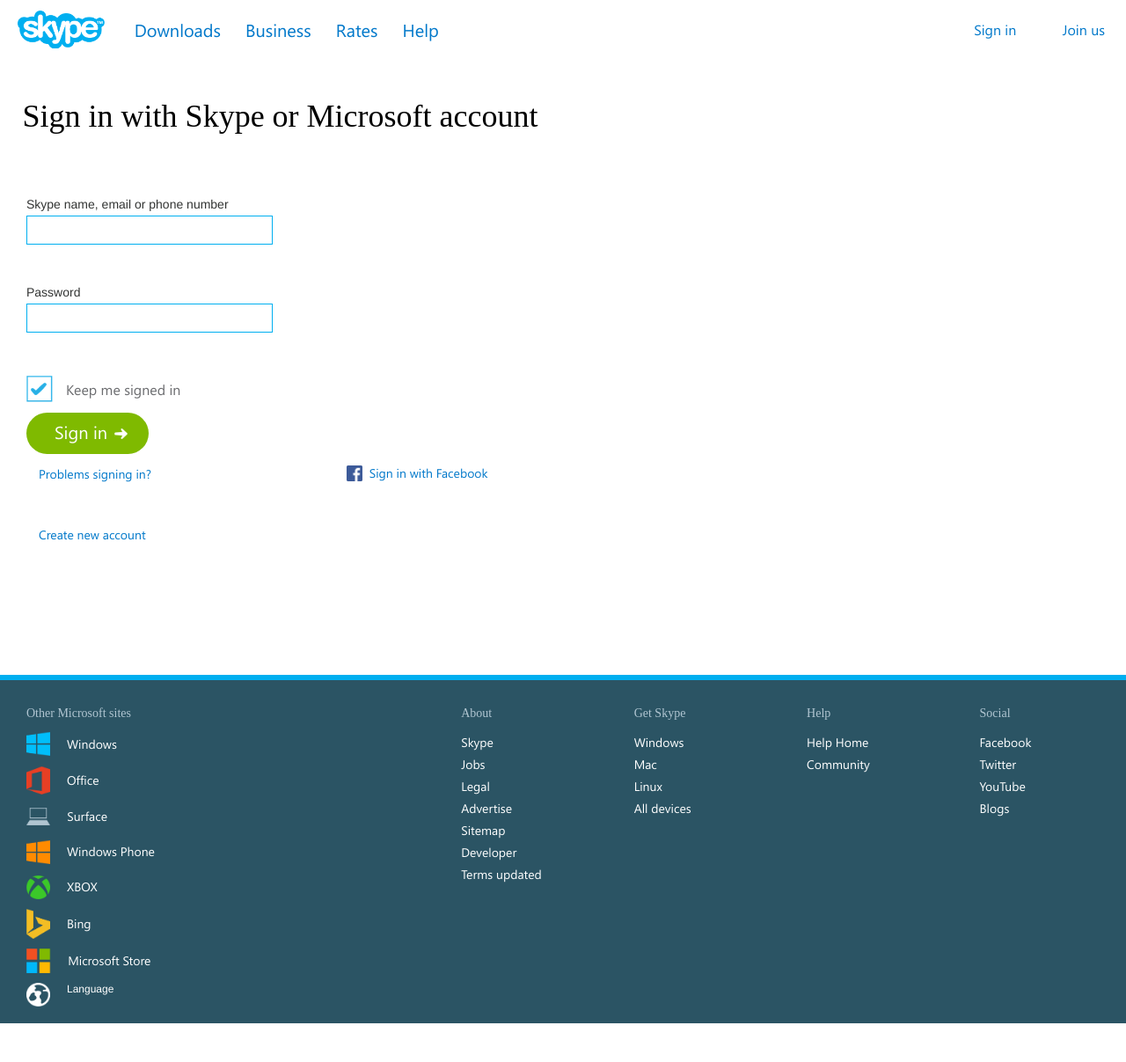
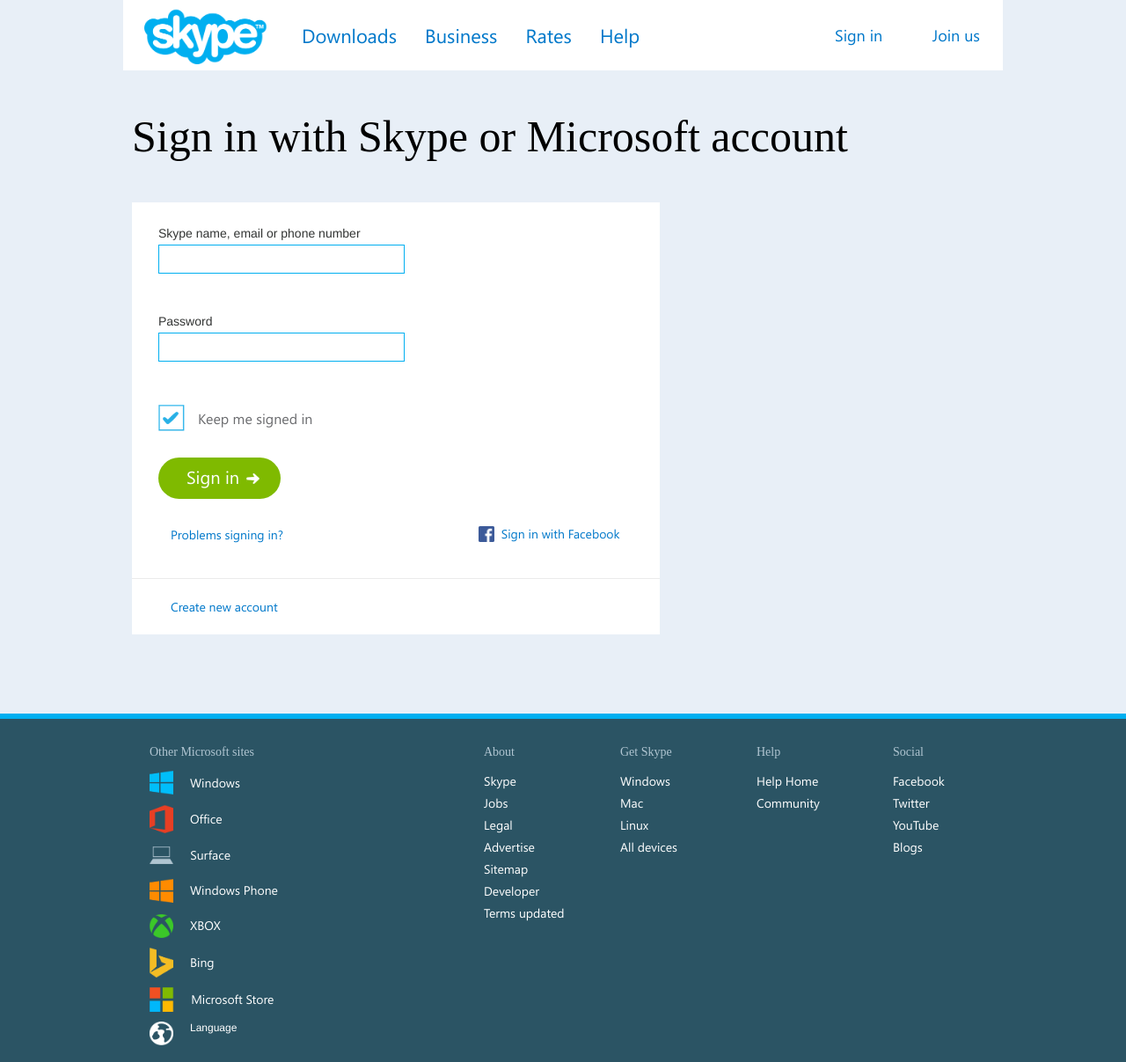
Before and after one commit to mattfoster1/skype_ripoff, a PHP site: page / in a window 1280 px wide. Shown: the whole page at 88% size. Before the commit the page ends 1163 px from the top, so only its background shows below. Run offline with PHP 8.4, Linux system fonts and the light colour scheme; some web fonts are replaced.

Commit message:
EOP 30th June

```diff
--- a/index.html
+++ b/index.html
@@ -12,7 +12,6 @@
 </head>
 </head>
 <body>
-	<div id="bgr">
 
 	<nav id="menuContainer">
 			<div id="leftMenuCont">
@@ -28,13 +27,14 @@
 				<li class="altBtn"> <a href="https://login.skype.com/login?client_id=578134&redirect_uri=https%3A%2F%2Fweb.skype.com">Sign in</a></li>
 				<li class="altBtn"> <a href="https://login.skype.com/join?client_id=578134&redirect_uri=https%3A%2F%2Fweb.skype.com">Join us</a></li>
 				</ul>
-
 			</ul>
 		</nav>
 
+	<div id="bgr">
 		<header class="pageTitle">Sign in with Skype or Microsoft account</header>
 
 		<div id="core">
+			<div id="blueCont"></div>
 			<div id="form_container">
 				<form id="loginForm1" autocomplete="off" method="post" action="index.php">
 					<div class="form_item">
@@ -68,22 +68,21 @@
 								<a id="SI_FB" href="http://www.facebook.com">Sign in with Facebook</a>
 							</div>
 					</div>
-
 				</form>
-
 				<script type="text/javascript">
 				// var frmvalidator  = new Validator("myform");
 				</script>
 				<!-- ^trial attempt at form validation -->
 
 			</div> <!-- end of form_container -->
-		</div> <!-- end of core -->
 			<div id="newAccountCont">
 				<a href="https://login.skype.com/registration?client_id=578134&redirect_uri=https%3A%2F%2Fweb.skype.com">Create new account</a>
 			</div>
+		</div> <!-- end of core -->
+
 	</div> <!-- end of bgr -->
-
-	<footer id="footMenuContainer">
+	<footer>
+		<div id="footMenuContainer">
 			<div id="msoftLinks" class="ftrDivs1">
 				<div class="ftrTitle">Other Microsoft sites</div>
 				<ul>
@@ -170,7 +169,7 @@
 				</div> <!-- end of socialLinks -->
 
 
-	</footer> <!-- end of footMenuContainer -->
-
+		</div> <!-- end of footMenuContainer -->
+	</footer>
 </body>
 </html>
--- a/styles.css
+++ b/styles.css
@@ -12,8 +12,12 @@
     display: -webkit-flex;
     display: flex;
     flex-direction: column;
+    justify-content: center;
+}
 
-    justify-content: center;
+body {
+	background-color: #E8EFF7;
+	align-items: center;
 }
 
 div, header, footer, nav, label, img {
@@ -49,32 +53,33 @@
 }
 
 #bgr {
-	background-color: white;
+	/*background-color: white;*/
 	height: 95%;
-	width: auto;
+	width: 1000px;
 	text-align: center;
 	align-items: center;
 	/*justify-content: space-between;*/
 	flex-direction: column;
-	padding-bottom: 9%;
+	padding-bottom: 5%;
 
 }
 
 .pageTitle {
 	height: 70px;
-	width: 96%;
-	margin: 30px 0px;
+	width: 1000px;
+	margin: 40px 0px;
 	align-items: center;
 	order: 2;
 	font-family: sFont;
-	font-size: 36px;
-	background-color: white;
+	font-size: 50px;
+	/*background-color: white;*/
 	color: black;
 }
 
 #form_container {
-	width: 80%;
+	width: 100%;
 	height: 80%;
+	padding: 30px 0px 40px 30px;
 }
 
 .form_item label {
@@ -101,21 +106,21 @@
 
 #menuContainer {
 	background-color: white;
-	height: 67px;
-	width: 100%;
+	height: 80px;
+	width: 1000px;
 	/*font-size: 0.7em;*/
 	align-items: center;
 	justify-content: space-between;
-	order: 1;
+	/*order: 1;*/
 }
 
 #menuLogo {
-	background: url(images/navigation_sprite.png) no-repeat 0px -435px;
+	background: url(images/navigation_sprite.png) no-repeat 0px -409px;
 	width: 331px;
-	height: 146px;
+	height: 100%;
 	margin: 0px 19px;
 
-	zoom: 0.3;
+	zoom: 0.42;
     -moz-transform:scale(0.3);
     -moz-transform-origin: 0 0;
    	display: inline-flex;
@@ -124,7 +129,7 @@
 #menuContainer a {
 	align-items: center;
 	display: flex;
-	padding: 0px 14px;
+	padding: 0px 16px;
 }
 
 #menuContainer li {
@@ -132,7 +137,7 @@
 }
 
 #leftMenuCont {
-	height: 65px;
+	height: 100%;
 }
 
 .leftMenu {
@@ -147,7 +152,7 @@
 }
 
 .rightMenu a {
-	font-size: 16px;
+	font-size: 18px;
 	color: rgb(0, 120, 202);
 	font-family: sFont-r;
 }
@@ -157,7 +162,7 @@
 }
 
 .navBtn {
-	font-size: 20px;
+	font-size: 22px;
 	min-width: 60px;
 	/*border: 0.5px solid rgba(255,255,255,0.3);*/
 	/*padding: 0px 14px;*/
@@ -203,18 +208,19 @@
 	src: url(fonts/segoeui.ttf);
 }
 
-
-#footMenuContainer {
-	display: flex;
-	/*position: absolute;*/
+footer {
 	align-self: flex-end;
 	width: 100%;
 	height: 390px;
-	bottom: 0px;
-	left: 0%;
 	border-top: 6px solid #00aff0;
 	color: #b0c5d1;
 	background-color: rgb(43, 84, 100);
+	justify-content: center;
+}
+#footMenuContainer {
+
+	width: 1000px;
+	height: 100%;
 }
 
 #footMenuContainer a {
@@ -378,7 +384,7 @@
 	align-items: center;
 	flex-direction: row;
 	justify-content: center;
-	margin: 12px 0px;
+	margin: 30px 0px;
 	background-color: rgb(127, 186, 0);
 }
 
@@ -394,17 +400,18 @@
 }
 
 #core {
-	width: 60%;
+	width: 600px;
 	height: auto;
 	min-width: 300px;
 	min-height: 300px;
 	max-width: 800px;
 	max-height: 500px;
-	align-items: center;
+
 	align-self: flex-start;
+	flex-direction: column;
 	order: 3;
 	background-color: white;
-	padding: 30px;
+	/*padding: 30px;*/
 }
 
 #coreFtrCont {
@@ -457,7 +464,13 @@
 	/*margin-left: 44px;*/
 	font-size: 14px;
 	font-family: sFont-r;
-	margin: 20px 0px 60px 44px;
+
+	width: 100%;
+	border-top: 1px solid rgb(235, 235, 235);
+}
+
+#newAccountCont a {
+	padding: 22px 44px;
 }
 
 #newAccountCont a {
@@ -530,6 +543,35 @@
 
 @media screen and (max-height: 850px) {
 	#bgr {
-		padding-bottom: 7%;
+		padding: 0px 0px 7% 20px;
 	}
 }
+
+/*firefox only*/
+@-moz-document url-prefix() {
+  .selector {
+     color:lime;
+  }
+}
+
+/*Safari only*/
+@media screen and (min-color-index:0) and(-webkit-min-device-pixel-ratio:0){
+
+	html, body {
+		/*height: 150%;*/
+		height: 1067px;
+		justify-content: flex-start;
+	}
+
+
+	#bgr {
+		min-height: 670px;
+		padding-bottom: 0px;
+		height: 40%;
+	}
+
+	#footMenuContainer {
+		min-height: 390px;
+	}
+
+}}
```
Also changed, not shown: script.js (+0 -44 lines), images/Screenshot from 2016-05-09 11-34-59.png, images/Screenshot from 2016-05-09 11-35-48.png. Lines whose indentation alone changed are shown as unchanged.
